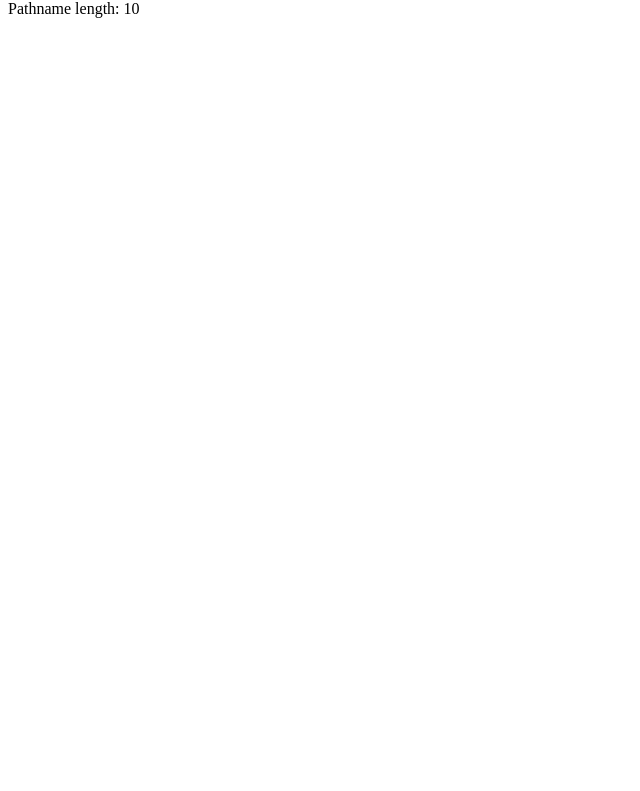
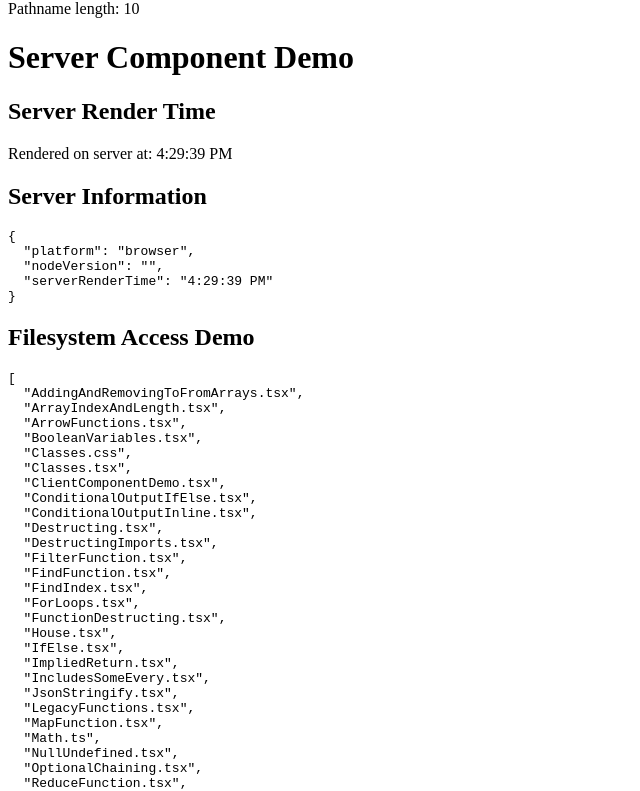
Before and after one commit to pricefy-dotcom/webdev-client, a Next.js app in the folder 2026/fall/webdev/webdev-client/: page /labs/lab3 in a window 1280 px wide. Shown: the part 7174-7965 px from the top of the page, without its empty margins (0-640 px from the left). Before the commit the page ends 7208 px from the top, so only its background shows below. Built offline with nearby package versions, Linux system fonts and the light colour scheme.

Commit message:
Lab 3.7.2 Server Components

```diff
--- /dev/null
+++ b/2026/fall/webdev/webdev-client/app/labs/lab3/ServerComponentDemo.tsx
@@ -0,0 +1,31 @@
+import fs from "node:fs";
+import path from "node:path";
+
+export default function ServerComponentDemo() {
+  const platform = process.platform;
+  const nodeVersion = process.version;
+  const arch = process.arch;
+  const pid = process.pid;
+  const serverRenderTime = new Date().toLocaleTimeString();
+  const lab3Dir = path.join(process.cwd(), "app/labs/lab3");
+  let files: string[] = [];
+  try {
+    files = fs.readdirSync(lab3Dir);
+  } catch (error) {
+    console.error("Error reading lab3 directory:", error);
+    files = [];
+  }
+  return (
+    <div id="wd-server-component-demo">
+      <h1>Server Component Demo</h1>
+      <h2>Server Render Time</h2>
+      <p>Rendered on server at: {serverRenderTime}</p>
+      <h2>Server Information</h2>
+      <pre>
+        {JSON.stringify({ platform, arch, pid, nodeVersion, serverRenderTime }, null, 2)}
+      </pre>
+      <h2>Filesystem Access Demo</h2>
+      <pre>{JSON.stringify(files, null, 2)}</pre>
+    </div>
+  );
+}
--- a/2026/fall/webdev/webdev-client/app/labs/lab3/page.tsx
+++ b/2026/fall/webdev/webdev-client/app/labs/lab3/page.tsx
@@ -30,6 +30,7 @@
 import Classes from "./Classes";
 import Styles from "./Styles";
 import ClientComponentDemo from "./ClientComponentDemo";
+import ServerComponentDemo from "./ServerComponentDemo";
 
 export default function Lab3() {
     console.log("Hello World!")
@@ -68,6 +69,7 @@
             <Classes />
             <Styles />
             <ClientComponentDemo />
+            <ServerComponentDemo />
         </div>
     );
 }
```
